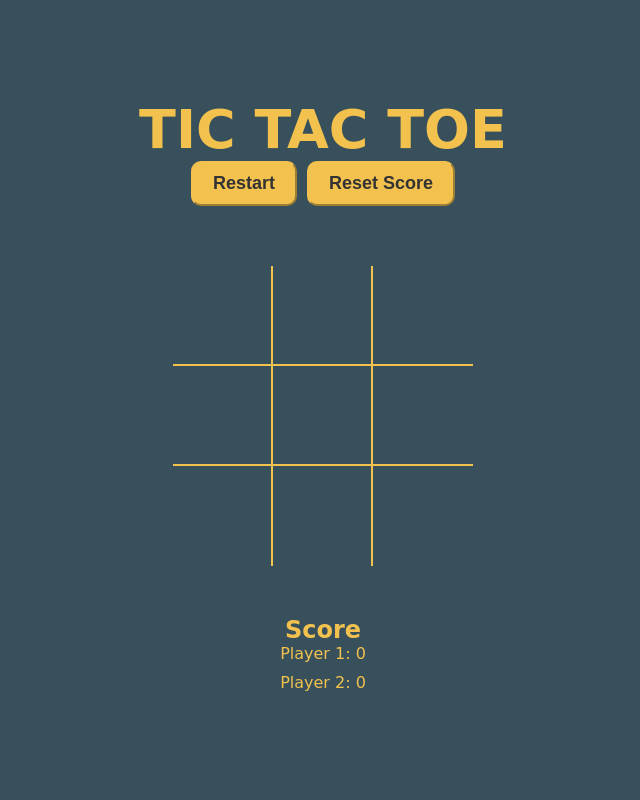
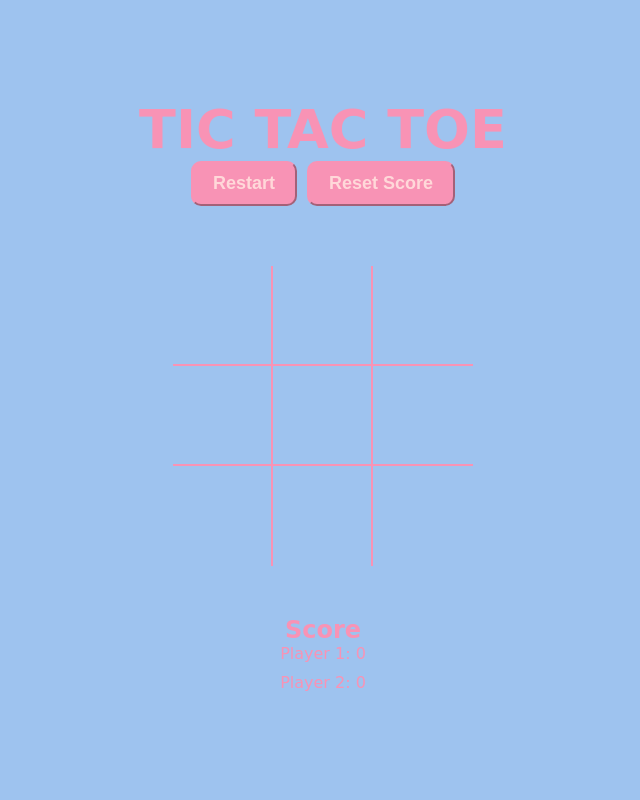
Before and after one commit to wirudesu/TicTacToe, a PHP site: page / in a window 1280 px wide. Shown: the whole page, without its empty margins (317-957 px from the left). Run offline with PHP 8.4, Linux system fonts and the light colour scheme; some web fonts are replaced.

Commit message:
ui color

```diff
--- a/style.css
+++ b/style.css
@@ -5,8 +5,8 @@
 }
 
 :root {
-    --orange: #F2C14E;
-    --winning-blocks: #2d414b;
+    --orange: #f893b5;
+    --winning-blocks: #e46c88;
 }
 
 body {
@@ -25,7 +25,7 @@ h1 {
     justify-content: center;
     align-items: center;
     flex-direction: column;
-    background-color: #37505C;
+    background-color: #9ec3ef;
 }
 
 #gameboard {
@@ -55,7 +55,7 @@ button {
     padding: 10px 20px;
     border-radius: 10px;
     background-color: var(--orange);
-    color: #333;
+    color: #ffd8d9;
     border-color: var(--orange);
     font-size: 18px;
     transition: 200ms transform;
```
